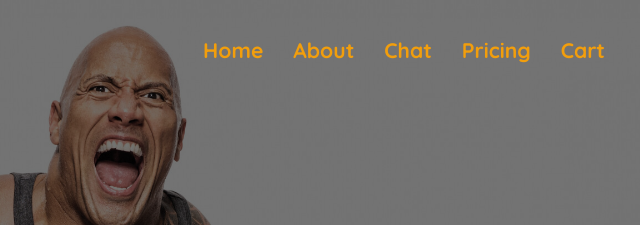
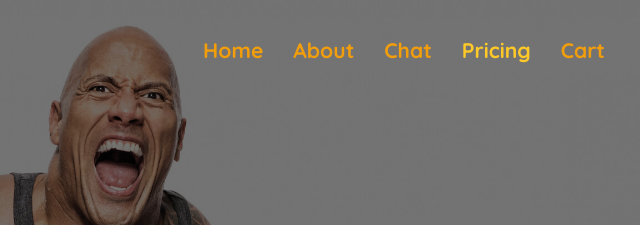
Before and after one commit to MattLantin/final_project, a website: page public/components/tiers.html in a window 1280 px wide. Shown: the top 225 px of the page, 547-1187 px from the left. Drawn offline with Linux system fonts and the light colour scheme.

Commit message:
Update tiers.html

```diff
--- a/public/components/tiers.html
+++ b/public/components/tiers.html
@@ -17,7 +17,7 @@
               <li><a href="../index.html">Home</a></li>
               <li><a href="./about.html">About</a></li>
               <li><a href="./chatbot.html">Chat</a></li>
-              <li id="hom"><a href="./tiers.html">Pricing</a></li>
+              <li id="hom"><a href="./tiers.html" style="color: #ffca28;">Pricing</a></li>
               <li><a href="./checkout.html">Cart</a></li>
             </ul>
           </nav>
```
